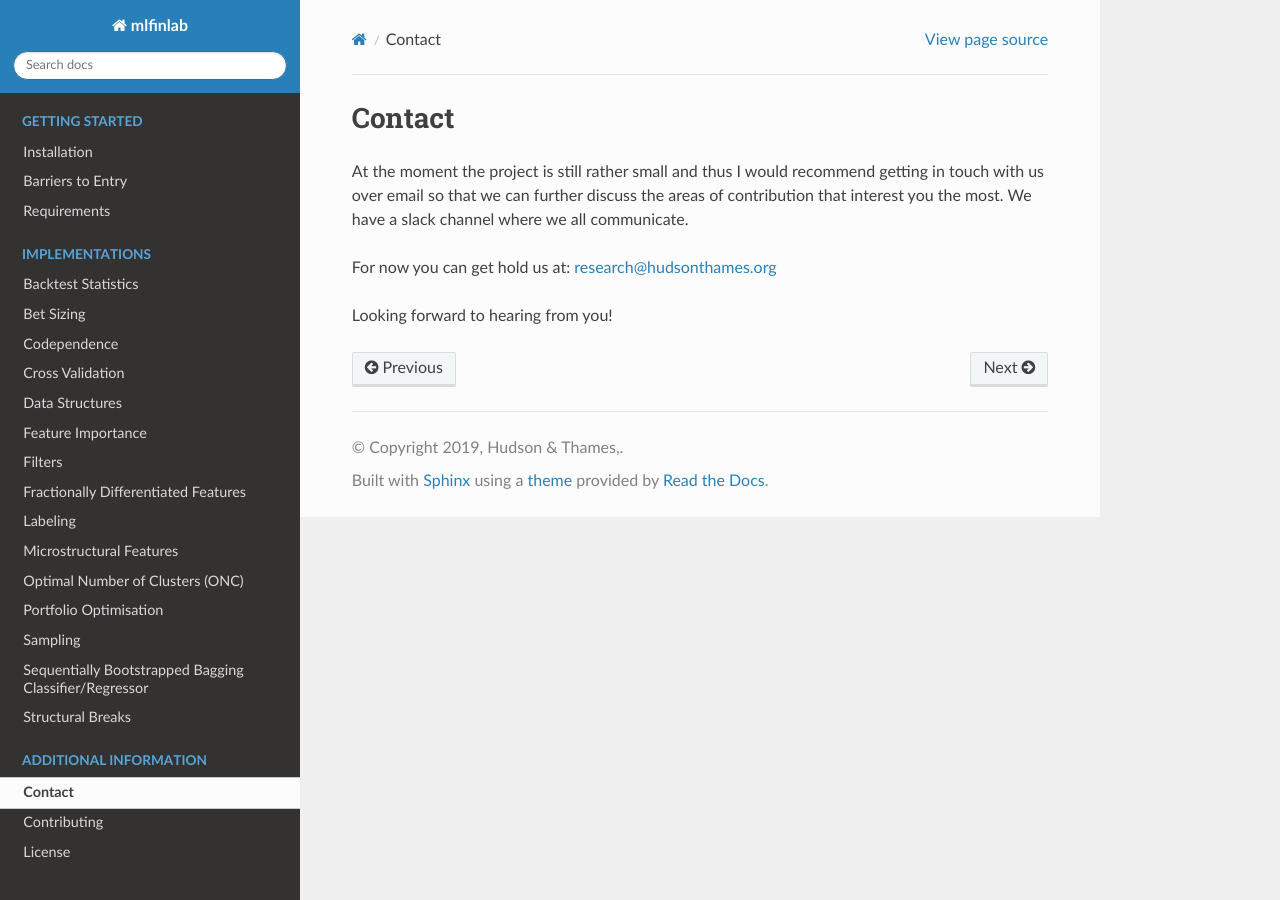
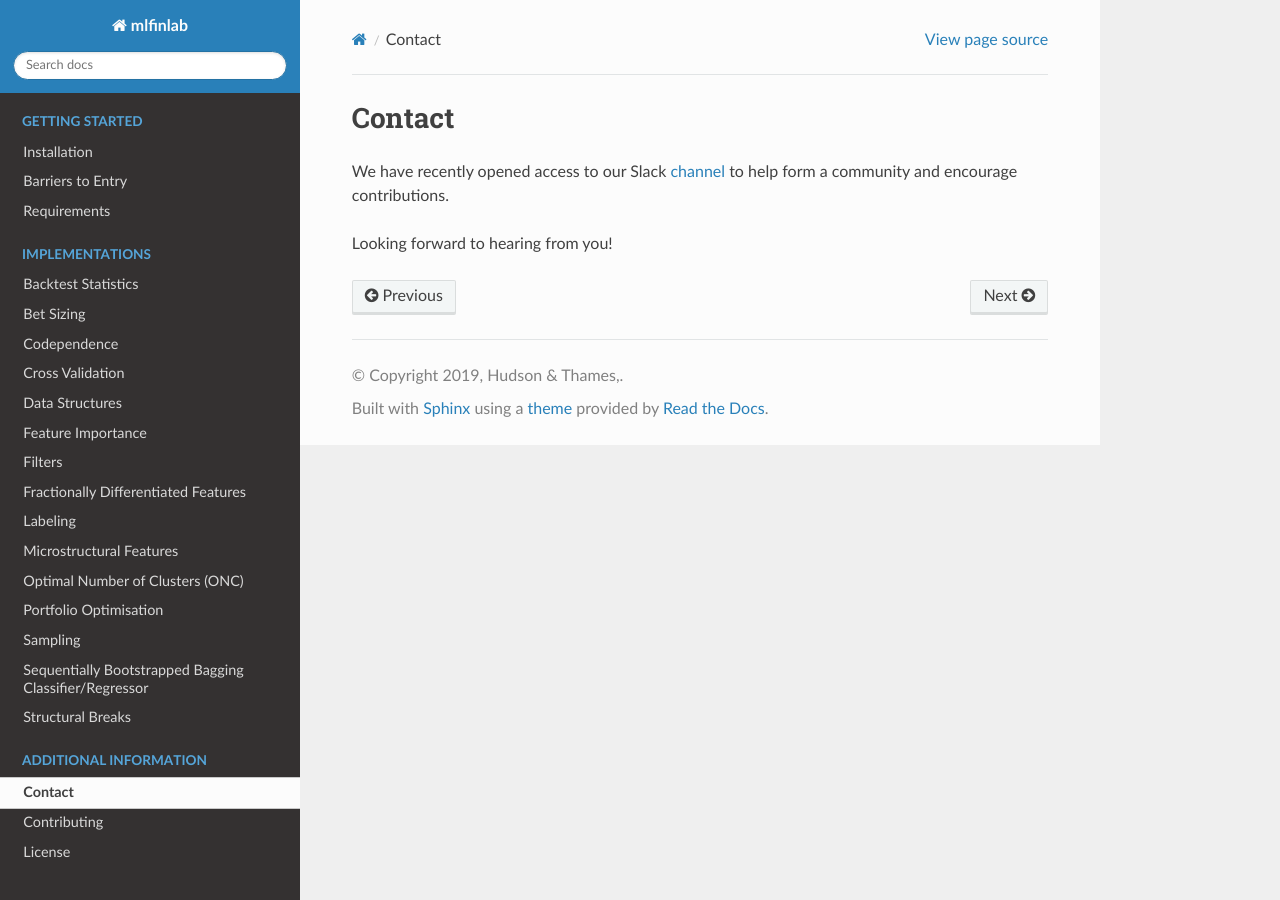
Before and after one commit to hudson-and-thames/mlfinlab, a Sphinx documentation site: the page built from docs/source/additional_information/contact.rst, in a window 1280 px wide. Built offline with Sphinx 7.4.7 and the Read the Docs theme 2.0.0, drawn with Linux system fonts in a browser that asks for light colours.

Commit message:
update docs

```diff
--- a/docs/source/additional_information/contact.rst
+++ b/docs/source/additional_information/contact.rst
@@ -4,10 +4,8 @@
 Contact
 =======
 
-At the moment the project is still rather small and thus I would recommend getting in touch with us over email so that we can further discuss the areas of contribution that interest you the most. We have a slack channel where we all communicate.
-
-For now you can get hold us at: research@hudsonthames.org
+We have recently opened access to our Slack channel_ to help form a community and encourage contributions.
 
 Looking forward to hearing from you!
 
-.. _email: research@hudsonthames.org
+.. _channel: https://join.slack.com/t/mlfinlab/shared_invite/enQtOTUzNjAyNDI1NTc1LTU0NTczNWRlM2U5ZDZiZTUxNTgzNzBlNDU3YmY5MThkODdiMTgwNzI5NDQ2NWI0YTYyMmI3MjBkMzY2YjVkNzc
--- a/docs/source/conf.py
+++ b/docs/source/conf.py
@@ -22,7 +22,7 @@ copyright = '2019, Hudson & Thames,'
 author = 'Hudson & Thames'
 
 # The full version, including alpha/beta/rc tags
-release = '0.5.4'
+release = '0.6.0'
 
 
 # -- General configuration ---------------------------------------------------
--- a/setup.cfg
+++ b/setup.cfg
@@ -1,6 +1,6 @@
 [metadata]
 name = mlfinlab
-version = 0.5.4
+version = 0.6.0
 author = Hudson and Thames Quantitative Research
 author_email = research@hudsonthames.org
 licence = BSD-3
```
